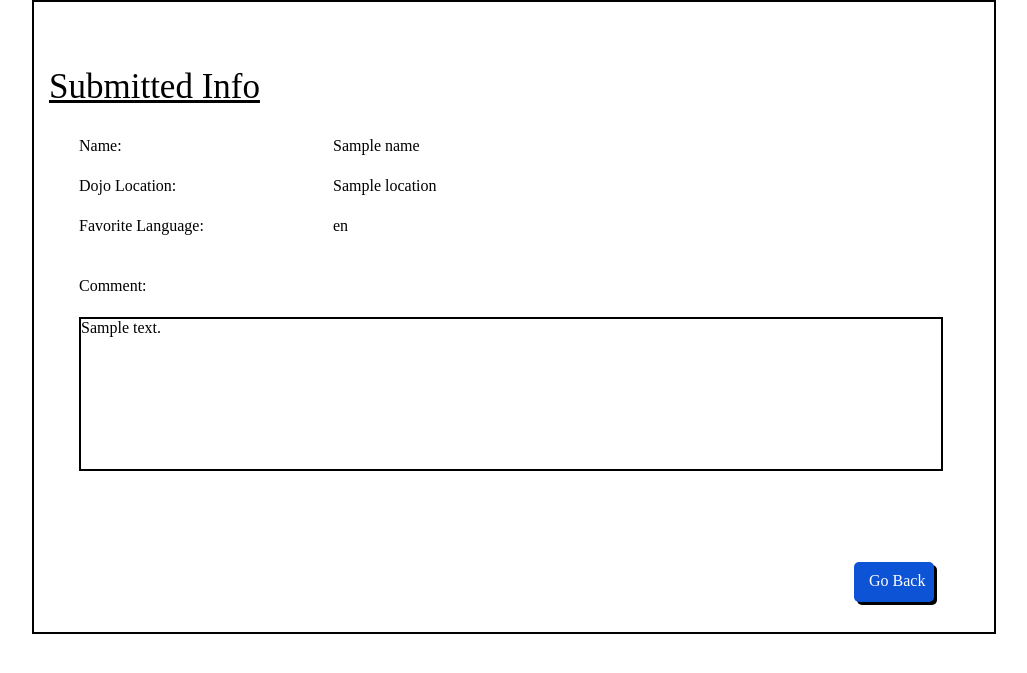
After one commit to Mortr0n/dojo_survey, a Django app: template dojo_survey_app/templates/results.html in a window 1280 px wide. The commit adds this page. Shown: the top 673 px of the page, without its empty margins (126-1153 px from the left). Run offline with Django 3.2, Linux system fonts and the light colour scheme; the template is opened without the code that fills it: most values are stand-ins (such as "Sample title", 1, 10 or a date in 2020).

Commit message:
Project complete

```diff
--- /dev/null
+++ b/dojo_survey_app/static/CSS/results.css
@@ -0,0 +1,91 @@
+* {
+    vertical-align: baseline;
+    font-weight: inherit;
+    font-family: inherit;
+    font-style: inherit;
+    font-size: 100%;
+    border: 0 none;
+    outline: 0;
+    padding: 0;
+    margin: 0;
+}
+
+.innerBox{
+    width: 960px;
+    margin: 0 auto;
+}
+
+#wrapper {
+    height: 620px;
+    width: 960px;
+    padding: 10px 0 0 0;
+    border: 2px solid black;
+    margin: 0 auto;
+}
+
+#header {
+    height: 100px;
+    display: flex;
+}
+
+h2 {
+    font-size: 35px;
+    margin: 55px 0 0 15px;
+    text-decoration: underline;
+}
+
+#userOutput {
+    width: 915px;
+    height: 140px;
+    padding: 25px 0 0 45px
+}
+
+.outContainer {
+    width: 910px;
+    height: 40px;
+}
+
+.outputBox {
+    width: 250px;
+    height: 30px;
+    display: inline-block;
+    vertical-align: top;
+}
+
+#commentOutput {
+    height: 250px;
+}
+
+#commentLabel {
+    width: 250px;
+    margin: 0 0 10px 45px;
+    height: 30px;
+    display: inline-block;
+    display: block;
+}
+
+#commentOut {
+    width: 860px;
+    height: 150px;
+    margin: 0 0 0 45px;
+    border: 2px solid black;
+}
+
+#footer {
+    height: 100px;
+    display: flex;
+    justify-content: flex-end;
+    align-items: flex-end;
+}
+
+#back_button {
+    width: 80px;
+    height: 40px;
+    margin: 0 60px 25px 0;
+    padding: 10px 10px 15px 15px;
+    color: white;
+    background-color: rgb(13, 83, 214);
+    border-radius: 5px;
+    box-shadow: 3px 3px black;
+    display: flex;
+}
--- /dev/null
+++ b/dojo_survey_app/templates/results.html
@@ -0,0 +1,47 @@
+<!DOCTYPE html>
+<html lang="en">
+<head>
+    <meta charset="UTF-8">
+    <meta http-equiv="X-UA-Compatible" content="IE=edge">
+    <meta name="viewport" content="width=device-width, initial-scale=1.0">
+    <title>Results Page</title>
+    {% load static %}
+    <link rel="stylesheet" href="{% static 'CSS/results.css' %}">
+    <script src="{% static 'JavaScript/script.js' %}"></script>
+</head>
+<body>
+    <div id="wrapper">
+        <div id="header" class="innerBox">
+            <h2>Submitted Info</h2>
+        </div>
+
+
+        <div id="userOutput" class="innerBox">
+            <div class="outContainer">
+                <label name="nameLabel" class="outputBox">Name:</label>
+
+                <p class="outputBox" id="name">{{name}}</p>
+            </div>
+            <div class="outContainer">
+                <label name="locationLabel" class="outputBox">Dojo Location:</label>
+            <p class="outputBox" id="locationOut">{{location}}</p>
+            </div>
+            <div class="outContainer">
+                <label name="languageLabel" class="outputBox">Favorite Language:</label>
+            <p class="outputBox" id="languageOut">{{language}}</p>
+            </div>
+        </div>
+        <div id="commentOutput" class="innerBox">
+            <label name="comentLabel"  id="commentLabel">Comment:</label>
+            <p class="outputBox" id="commentOut">{{comments}}</p>
+        </div>
+        <div id="footer" class="innerBox">
+            <form action="/">
+                <input type="submit" value="Go Back" id="back_button">
+            </form>
+        </div>
+    </div>
+
+
+</body>
+</html>
--- a/dojo_survey_app/urls.py
+++ b/dojo_survey_app/urls.py
@@ -2,4 +2,5 @@ from django.urls import path
 from . import views
 urlpatterns = [
     path('', views.index),
+    path('results', views.results),
 ]
```
Also changed, not shown: dojo_survey_app/templates/index.html (+23 -19 lines), dojo_survey_app/views.py (+12 -0 lines).
